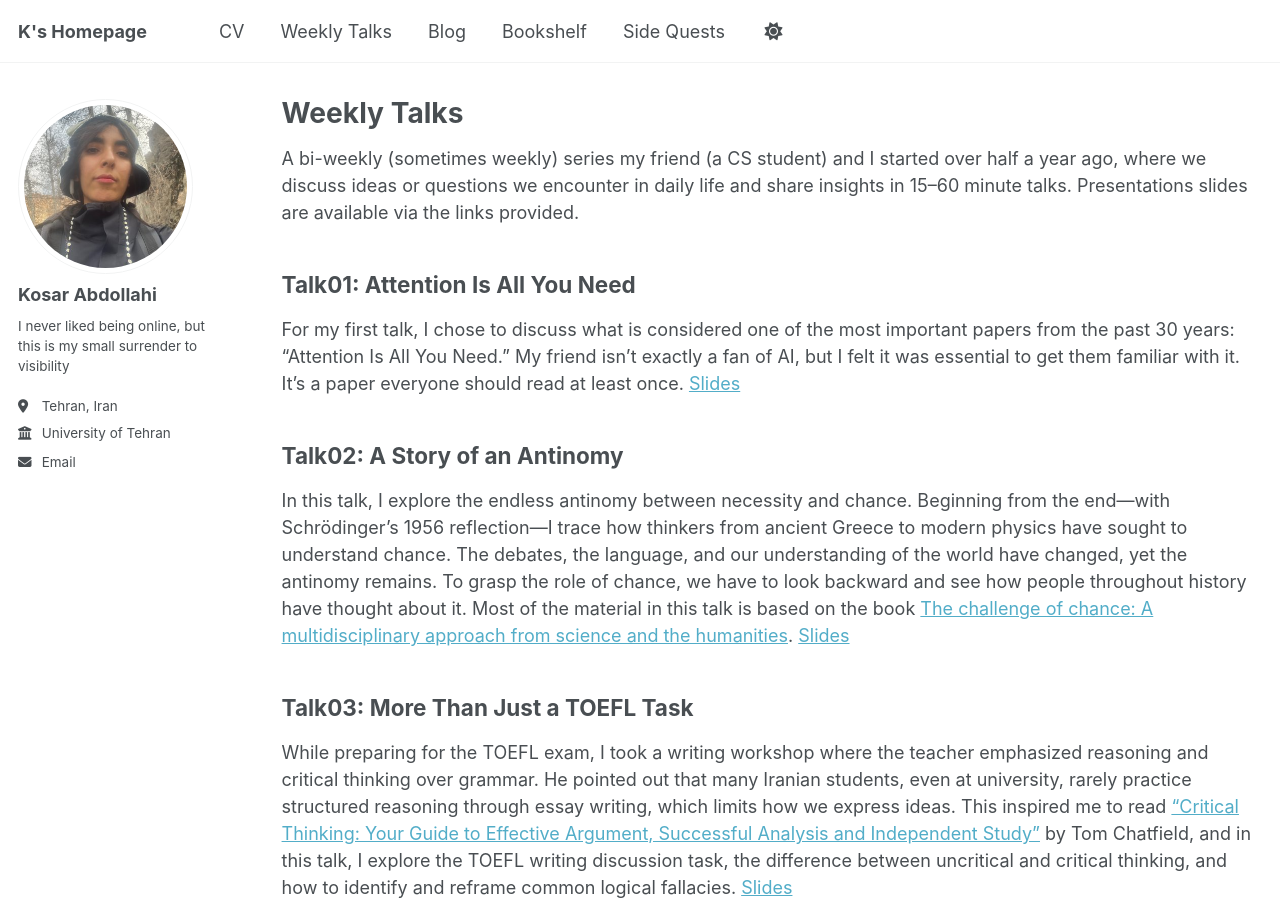
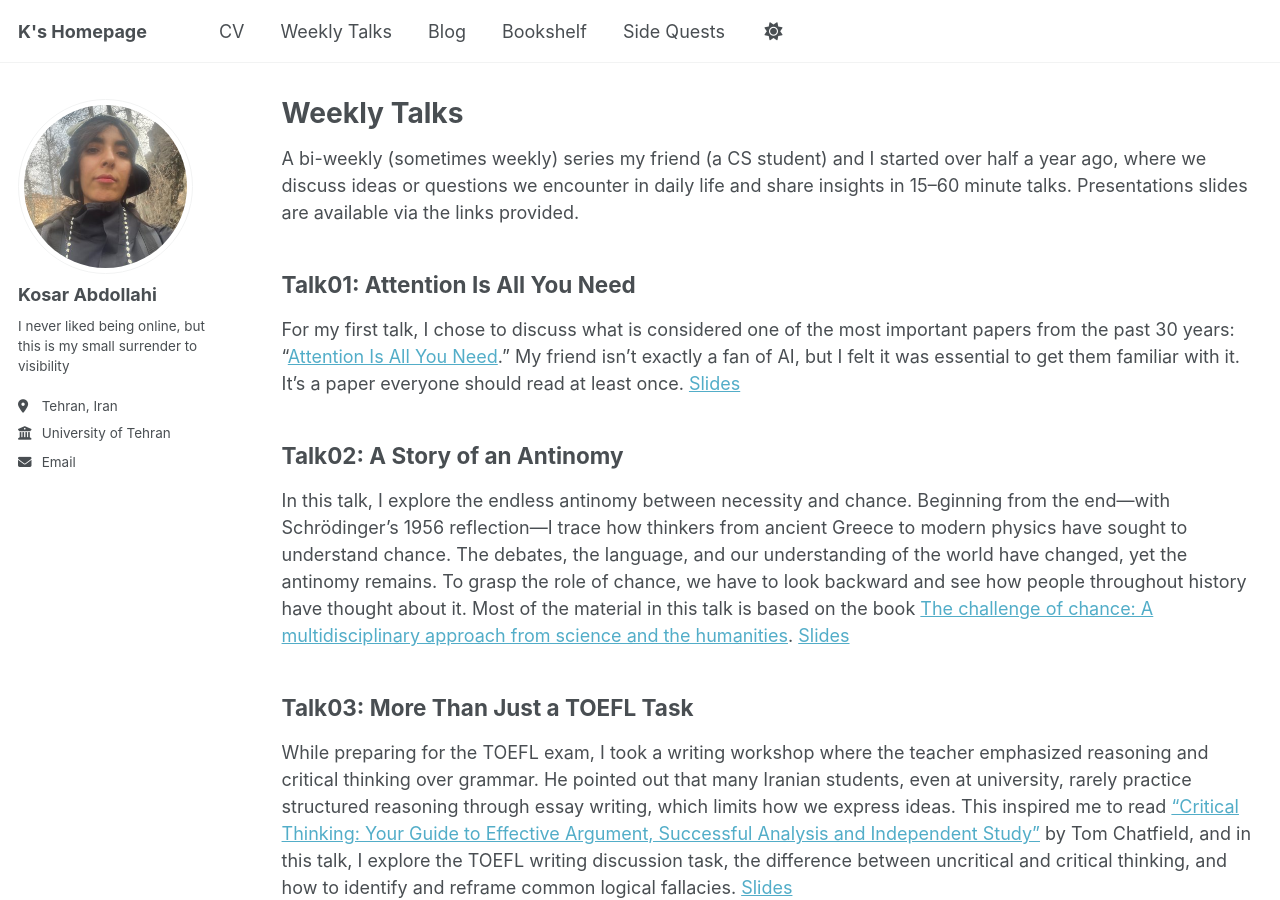
Before and after one commit to kabdollahi/kabdollahi.github.io, a Jekyll site: the page built from _pages/weeklytalks.md, in a window 1280 px wide and 900 px high. Built offline with Jekyll 4.4.1, drawn with Linux system fonts in a browser that asks for light colours; a script that is not in the unit is left out; part of the change alters nothing that is shown.

```diff
--- a/_pages/weeklytalks.md
+++ b/_pages/weeklytalks.md
@@ -9,7 +9,7 @@ A bi-weekly (sometimes weekly) series my friend (a CS student) and I started ove
 
 Talk01: Attention Is All You Need
 -----
-For my first talk, I chose to discuss what is considered one of the most important papers from the past 30 years: "Attention Is All You Need." My friend isn’t exactly a fan of AI, but I felt it was essential to get them familiar with it. It’s a paper everyone should read at least once. [Slides](https://docs.google.com/presentation/d/1HOvJAbs-MfwFsTB8hYYiw7Ls5kCPhNxMYsOaQ3fQZlE/edit?usp=sharing)
+For my first talk, I chose to discuss what is considered one of the most important papers from the past 30 years: "[Attention Is All You Need](https://proceedings.neurips.cc/paper_files/paper/2017/file/3f5ee243547dee91fbd053c1c4a845aa-Paper.pdf)." My friend isn’t exactly a fan of AI, but I felt it was essential to get them familiar with it. It’s a paper everyone should read at least once. [Slides](https://docs.google.com/presentation/d/1HOvJAbs-MfwFsTB8hYYiw7Ls5kCPhNxMYsOaQ3fQZlE/edit?usp=sharing)
 
 
 
```
